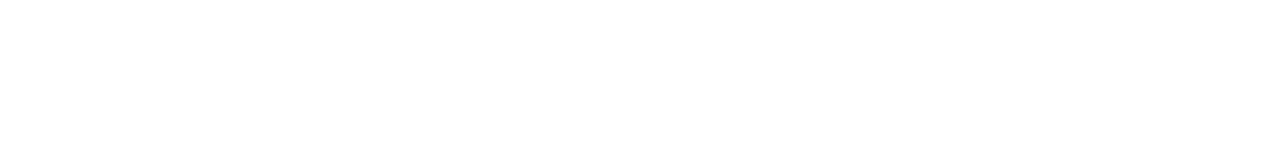
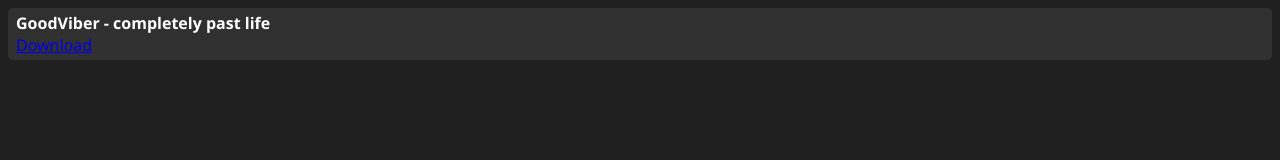
Before and after one commit to hiderikzki/beatmaps, a plain HTML site: page index.html in a window 1280 px wide. Drawn offline with Linux system fonts and the light colour scheme.

Commit message:
just hardcode this shit man

```diff
--- a/index.css
+++ b/index.css
@@ -0,0 +1,23 @@
+html {
+    background-color: #202020;
+    font-family: 'Segoe UI', Tahoma, Geneva, Verdana, sans-serif;
+    width: 100%;
+    height: 100%;
+}
+
+#beatmaps {
+    color: white;
+}
+
+.beatmap {
+    margin-bottom: 2px;
+    padding: 4px 8px 4px 8px;
+    border-radius: 5px;
+    background-color: #303030;
+    transition: background-color 0.2s ease;
+}
+
+.beatmap-name {
+    font-weight: bold;
+    margin: 0;
+}
--- a/index.html
+++ b/index.html
@@ -7,7 +7,14 @@
         <title>hideri's beatmap storage</title>
     </head>
     <body>
-        <div id="beatmaps"></div>
+        <div id="beatmaps">
+            <!-- Beatmap Structure
+            <div class="beatmap">
+                <p class="beatmap-name">Name</p>
+                <a href="./" download>Download</a>
+            </div>
+            -->
+        </div>
         <script src="./index.js"></script>
     </body>
 </html>
--- a/index.js
+++ b/index.js
@@ -1,13 +1,35 @@
+let beatmaps = [
+    "GoodViber - completely past life"
+]
+
+let beatmapLocation = function ( name ) {
+    return "./beatmaps/" + name + ".osz";
+}
+
+let createBeatmapContainer = function ( beatmap ) {
+    let storage = document.getElementById("beatmaps");
+
+    let container = document.createElement("div");
+    container.classList.add("beatmap");
+
+    let title = document.createElement("p");
+    title.classList.add("beatmap-name");
+    title.textContent = beatmap;
+    container.appendChild(title);
+
+    let download = document.createElement("a");
+    download.setAttribute("href", beatmapLocation(beatmap));
+    download.setAttribute("download", "");
+    download.textContent = "Download";
+    container.appendChild(download);
+
+    storage.appendChild(container);
+}
+
 document.onreadystatechange = async function () {
     if (document.readyState == "complete") {
-        var xmlHttp = new XMLHttpRequest();
-
-        xmlHttp.open('GET', "./beatmaps/", false);
-        xmlHttp.send();
-
-        document.open();
-        document.write(xmlHttp.responseText);
-        document.getElementsByTagName("title")[0].innerHTML = "hideri's beatmap storage";
-        document.close();
+        beatmaps.forEach(function (beatmap) {
+            createBeatmapContainer(beatmap);
+        });
     }
 }
```
Also changed, not shown: 2 other files.
